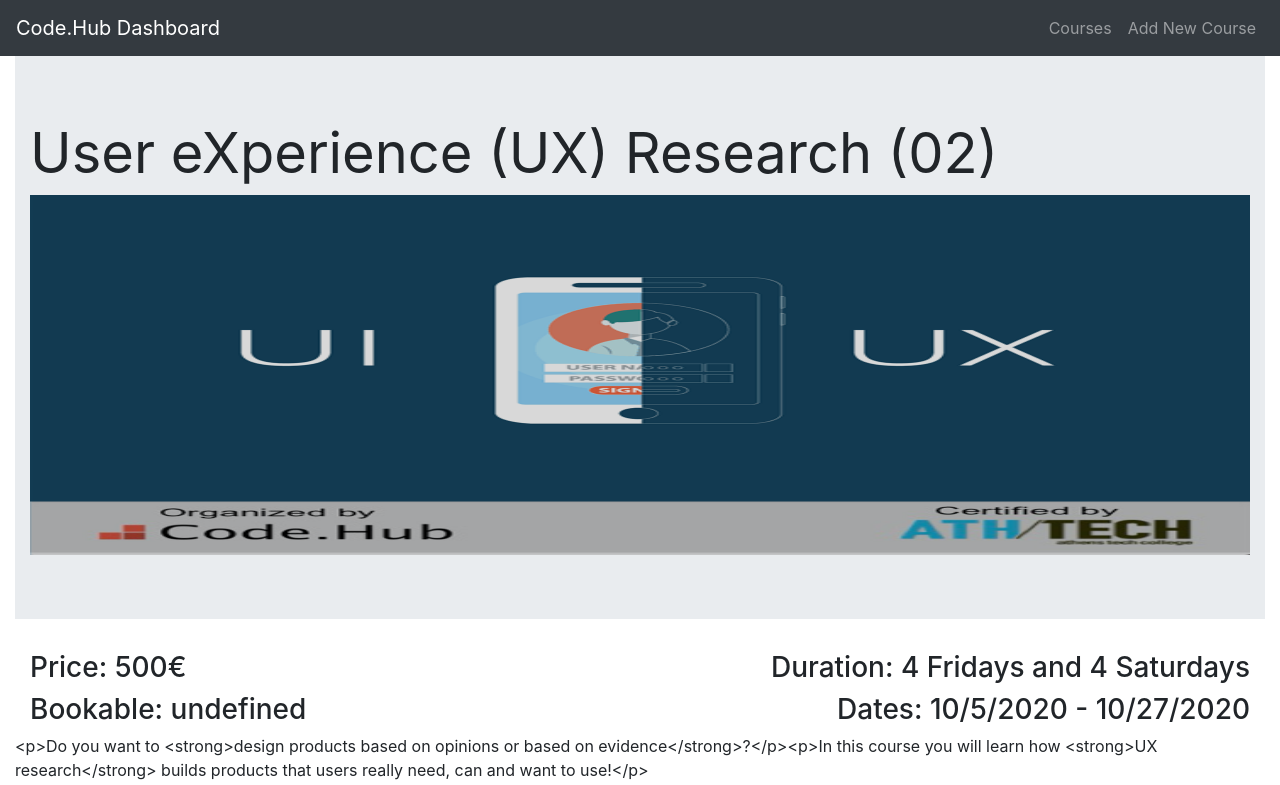
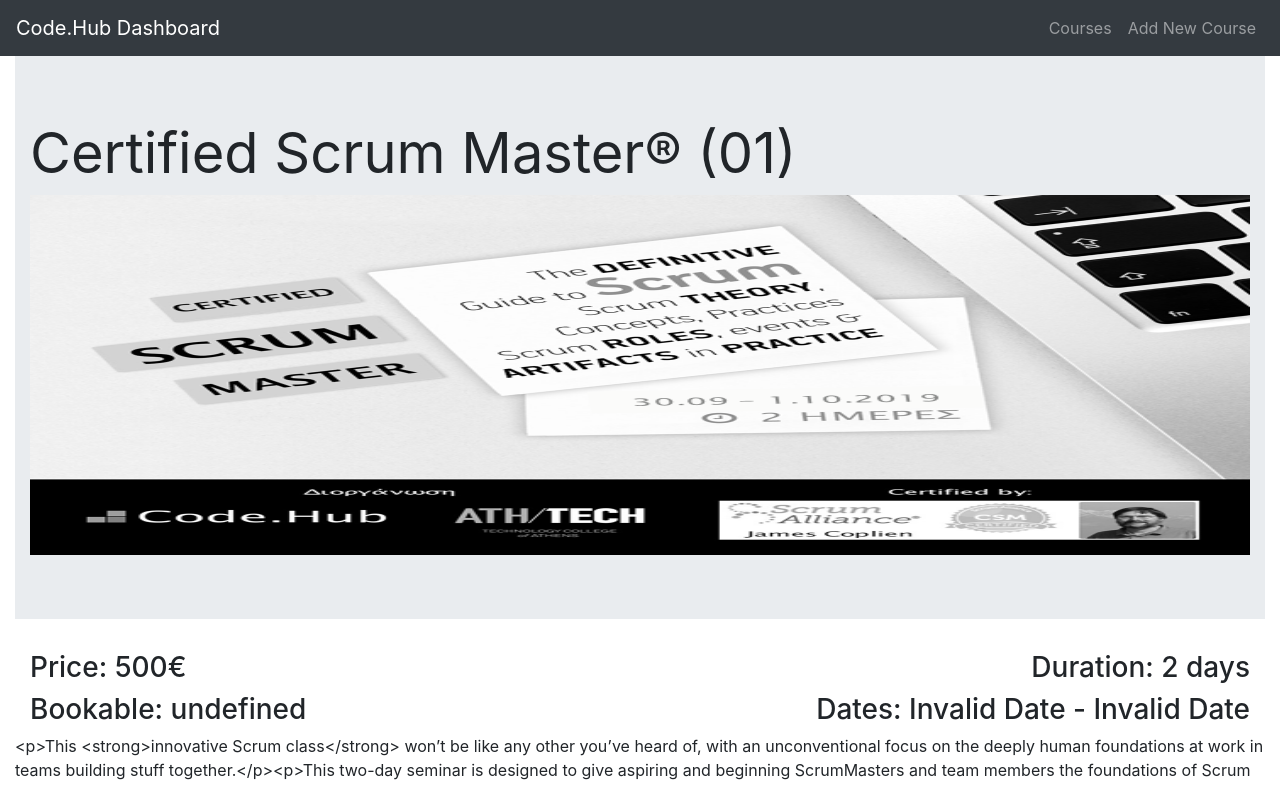
Before and after one commit to kcholevas/prfuture, a React (Create React App) app: page /courses/01 in a window 1280 px wide. Shown: the top 785 px of the page. Built offline with nearby package versions, Linux system fonts and the light colour scheme; data requests are answered from the project's data file.

Commit message:
cards in courses

```diff
--- a/package.json
+++ b/package.json
@@ -13,7 +13,7 @@
     "react-bootstrap": "^1.0.1",
     "react-dom": "^17.0.1",
     "react-router-dom": "^5.2.0",
-    "react-scripts": "4.0.1",
+    "react-scripts": "^4.0.1",
     "reactstrap": "^8.7.1",
     "request": "^2.88.2",
     "superagent": "^5.2.2",
--- a/src/courses.js
+++ b/src/courses.js
@@ -1,41 +1,50 @@
-import React, { useState, useEffect} from "react";
-import {Link } from 'react-router-dom';
-import db from "./db.json";
+import React, { useState, useEffect, Component } from "react";
+import ReactDOM from "react-dom";
+import { BrowserRouter as Router, Switch, Route, Link } from 'react-router-dom';
 import "bootstrap/dist/css/bootstrap.min.css";
 import Button from "react-bootstrap/Button";
+//den xreiazetai pleon to db.json
 import Card from "react-bootstrap/Card";
+import { Jumbotron, Table, ButtonToggle } from 'reactstrap';
+import {API} from './api';
 
-
-function Courses() {
+function Courses(){
 
     useEffect(() => {
 
         fetchItems();
 
-  }, []);
+    },[]);
 
-  const [items, setItems] = useState([])
+    const [courses,setItems] = useState([])
 
     const fetchItems = async () => {
-    const data = await fetch('db.courses');
-    console.log(db.courses);
-    setItems(db.courses);
+      const res = await fetch(`http://localhost:3001/courses`)
+      const courses = await res.json(); //ta kanei fetch apo ton server!
+        console.log(courses);
+        setItems(courses);
     }
+
     return (
         <div>
-      <Card style={{ width: '18rem' }}>
-        <Card.Img variant="top" src="./db.courses.imagePath" />
+        <br></br>
+        <h1>All Courses</h1>
+            {courses.map(courses => (
+                <h1 key={courses.id}>
+                <Link to={`/courses/${courses.id}`} >
+                  <Card style={{ width: '18rem', display: "inline-block" }}>
+                    <Card.Img variant="top" src={courses.imagePath} />
                     <Card.Body>
-          <Card.Title>{db.courses.title}</Card.Title>
+                      <Card.Title>{courses.title}</Card.Title>
                       <Card.Text>
-            {db.courses.description}
+                      <h4>Price: {courses.price.normal} €</h4>
+                      <h4>Duration: {courses.duration}</h4>
+                      <h5>Dates: {courses.dates.start_date} - {courses.dates.end_date} </h5>
                       </Card.Text>
-          <Button variant="primary">Details</Button>
+                      <Button color="info" onClick={event =>  window.location.href=(`/courses/${courses.id}`)}>View Details</Button>{' '}
                     </Card.Body>
                   </Card>
-      {db.courses.map(courses => (
-        <h1 key={courses.id}>
-          <Link to={`/courses/${courses.id}`} >{courses.title}</Link>
+                </Link>
                 </h1>
 
             ))}
@@ -44,20 +53,5 @@ function Courses() {
     );
 }
 
-/*const Course = () => {
-    return (
-      db.courses.map((courses)=> {
-        return(
-        <Card key={courses.id} style={{ width: "10rem", display: "inline-block"}} >
-          <Card.Body >
-            <Card.Title>{courses.id}</Card.Title>
 
-          </Card.Body>
-        </Card>
-      )}
-    )
-
-    );
-  };
- */
 export default Courses;
--- a/src/onlycourse.js
+++ b/src/onlycourse.js
@@ -1,4 +1,5 @@
 import React, { useState, useEffect} from "react";
+import { Route, useParams } from "react-router-dom";
 import { Jumbotron } from "reactstrap";
 import db from "./db";
 import "bootstrap/dist/css/bootstrap.min.css";
@@ -15,29 +16,31 @@ import Modal from 'react-bootstrap/Modal'
 const Course = ({match}) => {
 
   const checkBookable = (props) => {
-    if (props.open) {
+    if (course1.open) {
       return;
     } else {
       return;
     }
   };
 
+  const [course1, setCourse] = useState({});
+  const { id } = useParams();
+
   useEffect(() => {
 
-    fetchItem();
-    console.log(match.params.id);
-    var id= match.params.id;
-    console.log(id);
+    const fetchSingleCourse = async (id) => {
+      const res = await fetch(`http://localhost:3001/courses/${match.params.id}`)
+      const course1 = await res.json(); //pairnei to object sto course1
+      console.log(course1);
+      setCourse(course1);
+    };
 
-  },[]);
+    fetchSingleCourse();
+    }, []);
 
-const [item,setItem] = useState([])
-  const fetchItem = async () => {
-    const data = await fetch(`/courses/${match.params.id}`);
-    console.log(data);
-
-    setItem(data);
-}
+    console.log(course1);
+    let num = parseInt(course1.id);
+    console.log(num);
 
   const course = db.courses[1];
 
@@ -64,12 +67,12 @@ const [item,setItem] = useState([])
         <Container fluid>
           <h1 className="display-4">
             <b>
-              {course.title}
-              {` (${course.id})`}
+              {course1.title}
+              {` (${course1.id})`}
             </b>
           </h1>
           <div className="img-container">
-            <Image src={course.imagePath} className="courseImage" />
+            <Image src={course1.imagePath} className="courseImage" />
           </div>
         </Container>
       </Jumbotron>
@@ -80,25 +83,25 @@ const [item,setItem] = useState([])
             <h3 className="left">{`Price: ${course.price.normal}€`}</h3>
           </Col>
           <Col>
-            <h3 className="right">{`Duration: ${course.duration}`}</h3>
+            <h3 className="right">{`Duration: ${course1.duration}`}</h3>
           </Col>
         </Row>
         <Row>
           <Col>
             <h3 className="left">{`Bookable: ${checkBookable(
-              course.open
+              course1.open
             )}`}</h3>
           </Col>
           <Col>
             <h3 className="right">{`Dates: ${DateFormatter(
-              course.dates.start_date
-            )} - ${DateFormatter(course.dates.end_date)}`}</h3>
+              course1.dates
+            )} - ${DateFormatter(course1.dates)}`}</h3>
           </Col>
         </Row>
       </Container>
 
       <div className="courseDescription">
-        <p className="courseInfo">{course.description}</p>
+        <p className="courseInfo">{course1.description}</p>
       </div>
 
       <div className="buttons">
@@ -107,7 +110,7 @@ const [item,setItem] = useState([])
 
         <Modal id="editModal" show={showEd} onHide={handleCloseEdit} backdrop="static" animation={true}>
         <Modal.Header closeButton>
-          <Modal.Title>{`Edit Course: ${course.title}`}</Modal.Title>
+          <Modal.Title>{`Edit Course: ${course1.title}`}</Modal.Title>
         </Modal.Header>
         <Modal.Body>
 
@@ -124,10 +127,10 @@ const [item,setItem] = useState([])
 
       <Modal id="deleteModal" show={showDel} onHide={handleCloseDel} backdrop="static" animation={true}>
         <Modal.Header closeButton>
-          <Modal.Title>{`Delete Course: ${course.title}`}</Modal.Title>
+          <Modal.Title>{`Delete Course: ${course1.title}`}</Modal.Title>
         </Modal.Header>
         <Modal.Body>
-              <p>Are you sure you want to delete course {course.title} and all of its components?</p>
+              <p>Are you sure you want to delete course {course1.title} and all of its components?</p>
         </Modal.Body>
         <Modal.Footer>
           <Button variant="secondary" onClick={handleCloseDel}>
```
Also changed, not shown: 1 other file (tests, documents, lock files or other folders). Lines whose indentation alone changed are shown as unchanged.
